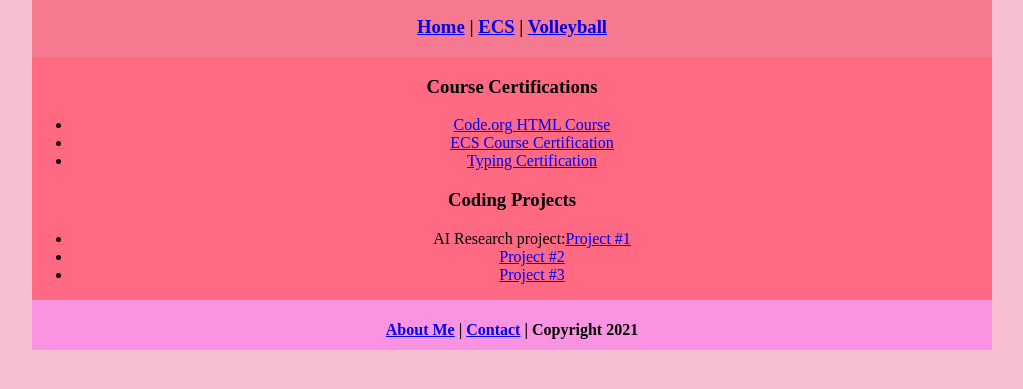
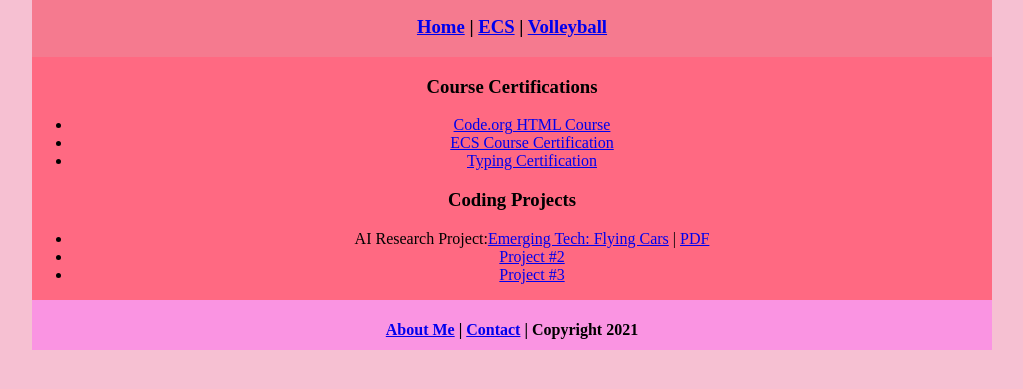
Before and after one commit to Naomi1331/Naomi1331, a plain HTML site: page ecs/index.html in a window 1280 px wide. Shown: the part 83-472 px from the top of the page, without its empty margins (128-1151 px from the left). Drawn offline with Linux system fonts and the light colour scheme.

Commit message:
Update index.html

```diff
--- a/ecs/index.html
+++ b/ecs/index.html
@@ -23,7 +23,7 @@
             </ul>
             <h3>Coding Projects</h3>
             <ul>
-               <li> AI Research project:<a href="#">Project #1</a></li>
+               <li> AI Research Project:<a href="FlyingCars.pptx">Emerging Tech: Flying Cars</a> | <a href="FlyingCars.pdf">PDF</a> </li>
                <li><a href="#">Project #2</a></li>
                <li><a href="#">Project #3</a></li>
             </ul>
```
